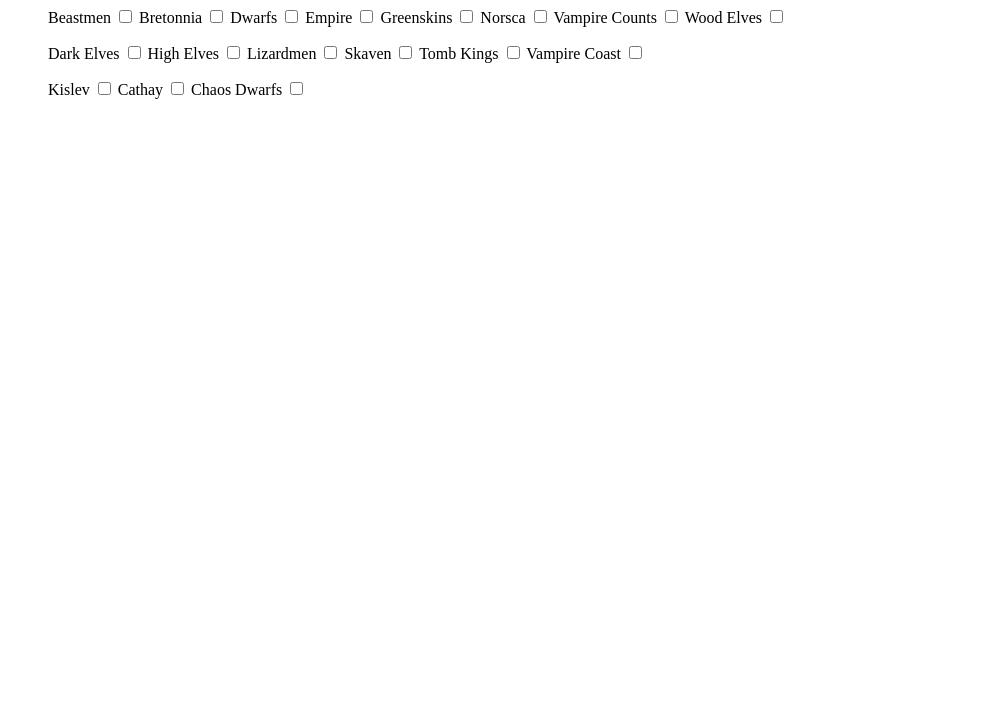
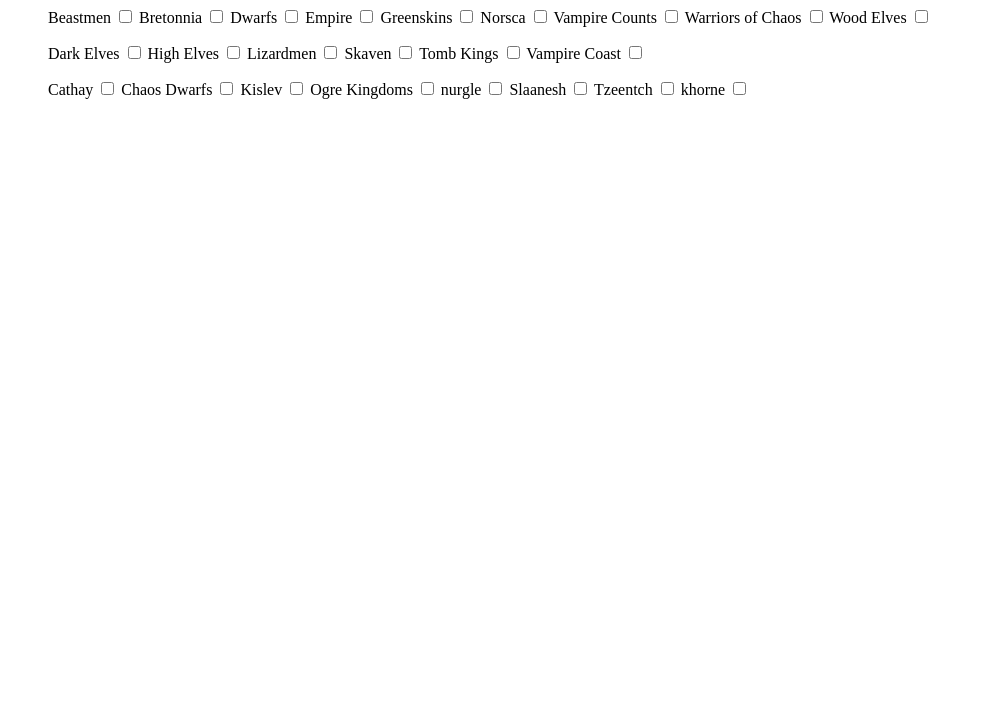
Before and after one commit to AlexandreVDW/WH_Random, a plain HTML site: page index.html in a window 1280 px wide. Shown: the part 73-800 px from the top of the page, without its empty margins (0-983 px from the left). Drawn offline with Linux system fonts and the light colour scheme.

Commit message:
all filter

```diff
--- a/index.html
+++ b/index.html
@@ -23,6 +23,8 @@
             <input type="checkbox" name="Norsca" id="Norsca">
             <label for="Vampire Counts">Vampire Counts</label>
             <input type="checkbox" name="Vampire Counts" id="Vampire Counts">
+            <label for="Warriors of Chaos">Warriors of Chaos</label>
+            <input type="checkbox" name="Warriors of Chaos" id="Warriors of Chaos">
             <label for="Wood Elves">Wood Elves</label>
             <input type="checkbox" name="Wood Elves" id="Wood Elves">
         </ul>
@@ -41,12 +43,23 @@
             <input type="checkbox" name="Vampire Coast" id="Vampire Coast">
         </ul>
         <ul>
-            <label for="Kislev">Kislev</label>
-            <input type="checkbox" name="Kislev" id="Kislev">
             <label for="Cathay">Cathay</label>
             <input type="checkbox" name="Cathay" id="Cathay">
             <label for="Chaos Dwarfs">Chaos Dwarfs</label>
             <input type="checkbox" name="Chaos Dwarfs" id="Chaos Dwarfs">
+            <label for="Kislev">Kislev</label>
+            <input type="checkbox" name="Kislev" id="Kislev">
+            <label for="Ogre Kingdoms">Ogre Kingdoms</label>
+            <input type="checkbox" name="Ogre Kingdoms" id="Ogre Kingdoms">
+            <label for="nurgle">nurgle</label>
+            <input type="checkbox" name="nurgle" id="nurgle">
+            <label for="Slaanesh">Slaanesh</label>
+            <input type="checkbox" name="Slaanesh" id="Slaanesh">
+            <label for="Tzeentch">Tzeentch</label>
+            <input type="checkbox" name="Tzeentch" id="Tzeentch">
+            <label for="khorne">khorne</label>
+            <input type="checkbox" name="khorne" id="khorne">
+
         </ul>
     </nav>
     <!-- Factions Card -->
```
Also changed, not shown: img/Greenskins/Bonerattlaz.webp (renamed from img/orc/Bonerattlaz.webp), img/Greenskins/Broken_Axe.webp (renamed from img/orc/Broken_Axe.webp), img/Greenskins/Crooked_Moon.webp (renamed from img/orc/Crooked_Moon.webp), img/Greenskins/Greenskins.webp (renamed from img/orc/Greenskins.webp), img/Greenskins/The_Bloody_Handz.webp (renamed from img/orc/The_Bloody_Handz.webp), img/Warriors Of Chaos/Heralds_of_the_Tempest.webp (renamed from img/Guerrier du chaos/Heralds_of_the_Tempest.webp), img/Warriors Of Chaos/Legion_of_the_Gorequeen.webp (renamed from img/Guerrier du chaos/Legion_of_the_Gorequeen.webp), img/Warriors Of Chaos/Puppets_of_Misrule.webp (renamed from img/Guerrier du chaos/Puppets_of_Misrule.webp), img/Warriors Of Chaos/Shadow_Legion.webp (renamed from img/Guerrier du chaos/Shadow_Legion.webp), img/Warriors Of Chaos/The_Decadent_Host.webp (renamed from img/Guerrier du chaos/The_Decadent_Host.webp), img/Warriors Of Chaos/The_Ecstatic_Legions.webp (renamed from img/Guerrier du chaos/The_Ecstatic_Legions.webp), img/Warriors Of Chaos/The_Fecundites.webp (renamed from img/Guerrier du chaos/The_Fecundites.webp), img/Warriors Of Chaos/Warhost_of_the_Apocalypse.webp (renamed from img/Guerrier du chaos/Warhost_of_the_Apocalypse.webp).
